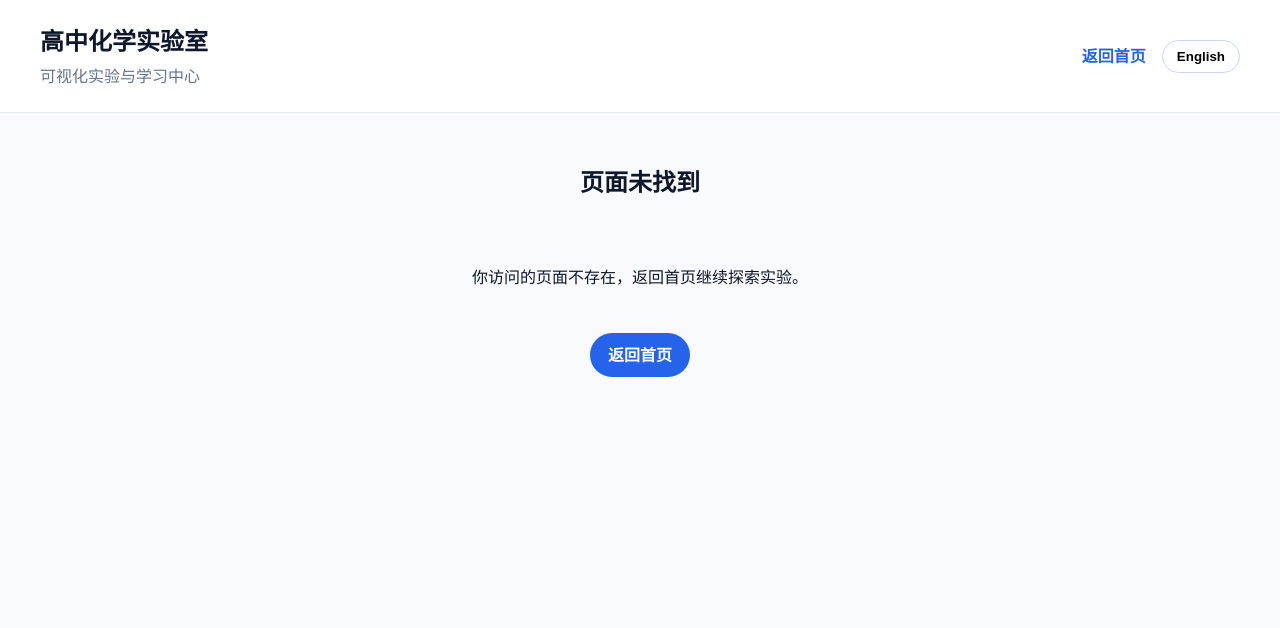
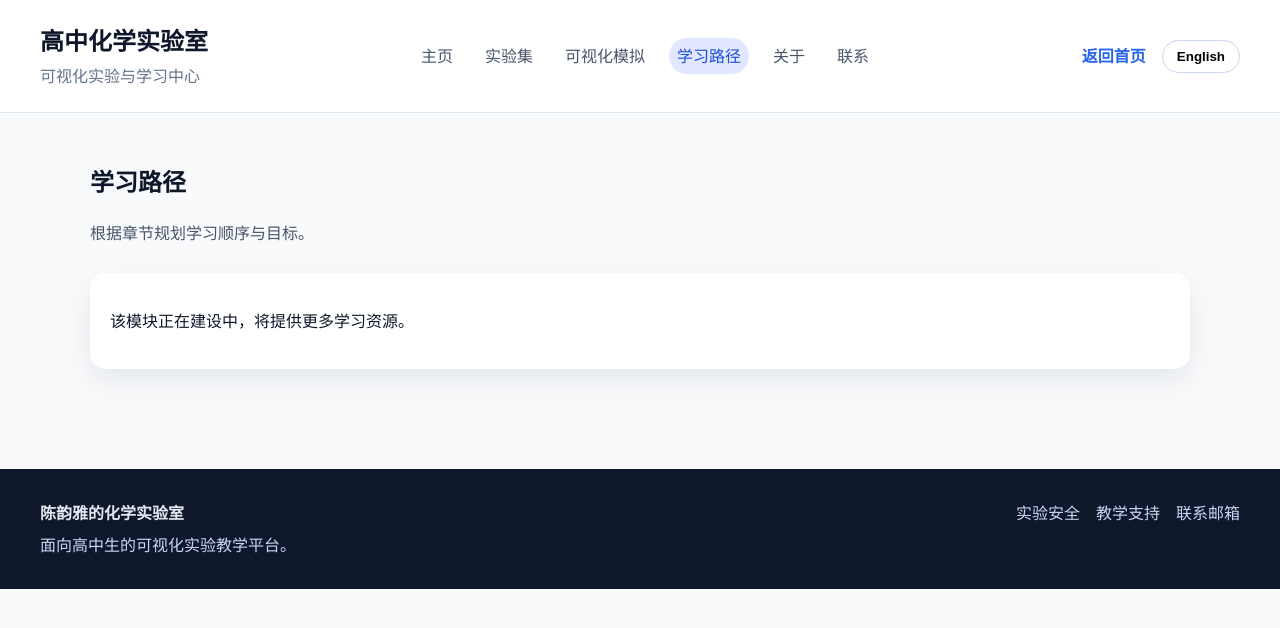
Before and after one commit to azusachin/yaya, a React (Vite) app: page /path in a window 1280 px wide. Shown: the top 628 px of the page. Built offline with nearby package versions, Linux system fonts and the light colour scheme.

Commit message:
Upgrade UI and navigation

```diff
--- a/index.html
+++ b/index.html
@@ -8,6 +8,13 @@
       name="description"
       content="高中化学实验室：可视化实验、步骤讲解与安全提示，支持中英文切换。"
     />
+    <meta property="og:title" content="陈韵雅的化学实验室" />
+    <meta
+      property="og:description"
+      content="高中化学实验室：可视化实验、步骤讲解与安全提示。"
+    />
+    <meta property="og:type" content="website" />
+    <meta property="og:locale" content="zh_CN" />
     <script type="application/ld+json">
       {
         "@context": "https://schema.org",
--- a/src/App.jsx
+++ b/src/App.jsx
@@ -3,13 +3,60 @@ import HomePage from "./components/HomePage.jsx";
 import ExperimentPage from "./components/ExperimentPage.jsx";
 import Layout from "./components/Layout.jsx";
 import NotFound from "./components/NotFound.jsx";
+import ExperimentsPage from "./components/ExperimentsPage.jsx";
+import PlaceholderPage from "./components/PlaceholderPage.jsx";
 
 const App = () => {
   return (
     <Routes>
       <Route path="/" element={<Layout />}>
         <Route index element={<HomePage />} />
+        <Route path="experiments" element={<ExperimentsPage />} />
         <Route path="experiments/:id" element={<ExperimentPage />} />
+        <Route
+          path="visuals"
+          element={
+            <PlaceholderPage
+              titleZh="可视化模拟"
+              titleEn="Visual Simulations"
+              descriptionZh="探索实验动态与分子模型。"
+              descriptionEn="Explore dynamic experiments and molecular models."
+            />
+          }
+        />
+        <Route
+          path="path"
+          element={
+            <PlaceholderPage
+              titleZh="学习路径"
+              titleEn="Learning Path"
+              descriptionZh="根据章节规划学习顺序与目标。"
+              descriptionEn="Plan study sequences and goals by unit."
+            />
+          }
+        />
+        <Route
+          path="about"
+          element={
+            <PlaceholderPage
+              titleZh="关于我们"
+              titleEn="About"
+              descriptionZh="了解实验室教学理念与团队。"
+              descriptionEn="Learn about our teaching vision and team."
+            />
+          }
+        />
+        <Route
+          path="contact"
+          element={
+            <PlaceholderPage
+              titleZh="联系"
+              titleEn="Contact"
+              descriptionZh="欢迎联系获取教学支持。"
+              descriptionEn="Reach out for teaching support."
+            />
+          }
+        />
         <Route path="*" element={<NotFound />} />
       </Route>
     </Routes>
--- /dev/null
+++ b/src/components/ExperimentsPage.jsx
@@ -0,0 +1,68 @@
+import { useMemo, useState } from "react";
+import { experiments } from "../data/experiments.js";
+import { useLanguage } from "./LanguageContext.jsx";
+import ExperimentCard from "./ExperimentCard.jsx";
+import SearchBar from "./SearchBar.jsx";
+import TagFilter from "./TagFilter.jsx";
+import Seo from "./Seo.jsx";
+
+const ExperimentsPage = () => {
+  const { language } = useLanguage();
+  const [query, setQuery] = useState("");
+  const [activeTag, setActiveTag] = useState("all");
+
+  const tags = useMemo(() => {
+    const allTags = new Set();
+    experiments.forEach((experiment) => {
+      experiment.tags.forEach((tag) => allTags.add(tag));
+    });
+    return ["all", ...Array.from(allTags)];
+  }, []);
+
+  const filtered = useMemo(() => {
+    const normalized = query.trim().toLowerCase();
+    return experiments.filter((experiment) => {
+      const matchesTag = activeTag === "all" || experiment.tags.includes(activeTag);
+      const text = `${experiment.title.zh} ${experiment.title.en} ${experiment.tags.join(" ")}`.toLowerCase();
+      const matchesQuery = !normalized || text.includes(normalized);
+      return matchesTag && matchesQuery;
+    });
+  }, [query, activeTag]);
+
+  return (
+    <section className="page">
+      <Seo
+        title={language === "zh" ? "实验集" : "Experiment Library"}
+        description={
+          language === "zh"
+            ? "高中化学实验集：按单元与标签快速检索。"
+            : "Experiment library with unit and tag filters."
+        }
+      />
+      <div className="page__header">
+        <div>
+          <h2>{language === "zh" ? "实验集" : "Experiment Library"}</h2>
+          <p>
+            {language === "zh"
+              ? "覆盖高一前三单元实验，支持搜索与标签筛选。"
+              : "Experiments for Units 1-3 with search and tag filters."}
+          </p>
+        </div>
+        <span className="badge">{filtered.length}</span>
+      </div>
+
+      <div className="filters">
+        <SearchBar value={query} onChange={setQuery} />
+        <TagFilter tags={tags} activeTag={activeTag} onSelect={setActiveTag} />
+      </div>
+
+      <div className="grid">
+        {filtered.map((experiment) => (
+          <ExperimentCard key={experiment.id} experiment={experiment} />
+        ))}
+      </div>
+    </section>
+  );
+};
+
+export default ExperimentsPage;
--- /dev/null
+++ b/src/components/Footer.jsx
@@ -0,0 +1,25 @@
+import { useLanguage } from "./LanguageContext.jsx";
+
+const Footer = () => {
+  const { language } = useLanguage();
+
+  return (
+    <footer className="footer">
+      <div>
+        <h4>{language === "zh" ? "陈韵雅的化学实验室" : "Yunya Chen's Chemistry Lab"}</h4>
+        <p>
+          {language === "zh"
+            ? "面向高中生的可视化实验教学平台。"
+            : "A visual lab platform for high school chemistry."}
+        </p>
+      </div>
+      <div className="footer__links">
+        <span>{language === "zh" ? "实验安全" : "Lab Safety"}</span>
+        <span>{language === "zh" ? "教学支持" : "Teaching Support"}</span>
+        <span>{language === "zh" ? "联系邮箱" : "Contact"}</span>
+      </div>
+    </footer>
+  );
+};
+
+export default Footer;
--- a/src/components/Header.jsx
+++ b/src/components/Header.jsx
@@ -1,4 +1,4 @@
-import { Link, useLocation } from "react-router-dom";
+import { Link, NavLink, useLocation } from "react-router-dom";
 import { useLanguage } from "./LanguageContext.jsx";
 import LanguageToggle from "./LanguageToggle.jsx";
 
@@ -11,6 +11,14 @@ const Header = () => {
     language === "zh"
       ? "可视化实验与学习中心"
       : "Visual Experiments & Learning Hub";
+  const navItems = [
+    { to: "/", zh: "主页", en: "Home" },
+    { to: "/experiments", zh: "实验集", en: "Experiments" },
+    { to: "/visuals", zh: "可视化模拟", en: "Visuals" },
+    { to: "/path", zh: "学习路径", en: "Learning Path" },
+    { to: "/about", zh: "关于", en: "About" },
+    { to: "/contact", zh: "联系", en: "Contact" }
+  ];
 
   return (
     <header className="header">
@@ -21,6 +29,17 @@ const Header = () => {
           </Link>
           <p className="subtitle">{subtitle}</p>
         </div>
+        <nav className="nav">
+          {navItems.map((item) => (
+            <NavLink
+              key={item.to}
+              to={item.to}
+              className={({ isActive }) => (isActive ? "nav__link nav__link--active" : "nav__link")}
+            >
+              {language === "zh" ? item.zh : item.en}
+            </NavLink>
+          ))}
+        </nav>
         <div className="header__actions">
           {location.pathname !== "/" && (
             <Link className="link" to="/">
--- a/src/components/HomePage.jsx
+++ b/src/components/HomePage.jsx
@@ -96,12 +96,12 @@ const HomePage = () => {
       </div>
 
       <div className="hero__actions">
-        <button className="button" type="button">
+        <a className="button" href="/experiments">
           {language === "zh" ? "开始学习" : "Start Learning"}
-        </button>
-        <button className="button button--ghost" type="button">
+        </a>
+        <a className="button button--ghost" href="/experiments">
           {language === "zh" ? "查看实验导航" : "View Experiments"}
-        </button>
+        </a>
       </div>
 
       <div className="banner">
--- a/src/components/Layout.jsx
+++ b/src/components/Layout.jsx
@@ -3,6 +3,7 @@ import { useMemo, useState } from "react";
 import LanguageContext from "./LanguageContext.jsx";
 import Header from "./Header.jsx";
 import LoadingOverlay from "./LoadingOverlay.jsx";
+import Footer from "./Footer.jsx";
 
 const Layout = () => {
   const [language, setLanguage] = useState("zh");
@@ -16,6 +17,7 @@ const Layout = () => {
         <main className="main">
           <Outlet />
         </main>
+        <Footer />
       </div>
     </LanguageContext.Provider>
   );
--- /dev/null
+++ b/src/components/PlaceholderPage.jsx
@@ -0,0 +1,25 @@
+import { useLanguage } from "./LanguageContext.jsx";
+
+const PlaceholderPage = ({ titleZh, titleEn, descriptionZh, descriptionEn }) => {
+  const { language } = useLanguage();
+
+  return (
+    <section className="page">
+      <div className="page__header">
+        <div>
+          <h2>{language === "zh" ? titleZh : titleEn}</h2>
+          <p>{language === "zh" ? descriptionZh : descriptionEn}</p>
+        </div>
+      </div>
+      <div className="card">
+        <p>
+          {language === "zh"
+            ? "该模块正在建设中，将提供更多学习资源。"
+            : "This module is in progress and will include more resources soon."}
+        </p>
+      </div>
+    </section>
+  );
+};
+
+export default PlaceholderPage;
--- a/src/components/VisualizationPanel.jsx
+++ b/src/components/VisualizationPanel.jsx
@@ -1,5 +1,5 @@
 import { useMemo, useState } from "react";
-import ExperimentVisual from "./ExperimentVisual.jsx";
+import VisualizerCanvas from "./VisualizerCanvas.jsx";
 import { useLanguage } from "./LanguageContext.jsx";
 
 const VisualizationPanel = ({ experiment }) => {
@@ -33,7 +33,7 @@ const VisualizationPanel = ({ experiment }) => {
 
   return (
     <div className="visual-panel">
-      <ExperimentVisual experimentId={experiment.id} language={language} />
+      <VisualizerCanvas experimentId={experiment.id} />
       <div className="visual-panel__controls">
         <div className="visual-panel__reagents">
           <h4>{language === "zh" ? "可拖放试剂" : "Draggable reagents"}</h4>
@@ -59,7 +59,7 @@ const VisualizationPanel = ({ experiment }) => {
               ))}
             </div>
           </div>
-          <button className="link button" type="button" onClick={reset}>
+          <button className="button" type="button" onClick={reset}>
             {language === "zh" ? "重置模拟" : "Reset"}
           </button>
         </div>
--- /dev/null
+++ b/src/components/VisualizerCanvas.jsx
@@ -0,0 +1,14 @@
+import { useLanguage } from "./LanguageContext.jsx";
+import ExperimentVisual from "./ExperimentVisual.jsx";
+
+const VisualizerCanvas = ({ experimentId }) => {
+  const { language } = useLanguage();
+
+  return (
+    <div className="visualizer">
+      <ExperimentVisual experimentId={experimentId} language={language} />
+    </div>
+  );
+};
+
+export default VisualizerCanvas;
--- a/src/styles.css
+++ b/src/styles.css
@@ -52,6 +52,26 @@ a {
   display: flex;
   align-items: center;
   gap: 16px;
+}
+
+.nav {
+  display: flex;
+  gap: 16px;
+  flex-wrap: wrap;
+}
+
+.nav__link {
+  font-weight: 500;
+  color: #475569;
+  padding: 6px 8px;
+  border-radius: 999px;
+  transition: background 0.2s ease, color 0.2s ease;
+}
+
+.nav__link--active,
+.nav__link:hover {
+  color: #1d4ed8;
+  background: #e0e7ff;
 }
 
 .link {
@@ -286,6 +306,26 @@ a {
   box-shadow: 0 12px 30px rgba(15, 23, 42, 0.08);
 }
 
+.page__header {
+  display: flex;
+  align-items: center;
+  justify-content: space-between;
+  gap: 16px;
+}
+
+.page__header p {
+  margin: 6px 0 0;
+  color: #475569;
+}
+
+.badge {
+  background: #e0e7ff;
+  color: #1d4ed8;
+  padding: 6px 12px;
+  border-radius: 999px;
+  font-weight: 700;
+}
+
 .card__header h3 {
   margin: 0 0 6px;
 }
@@ -366,6 +406,13 @@ a {
   padding: 12px;
   background: #f8fafc;
   cursor: pointer;
+}
+
+.visualizer {
+  border-radius: 16px;
+  background: #ffffff;
+  padding: 8px;
+  border: 1px solid #e2e8f0;
 }
 
 .visual-panel {
@@ -519,10 +566,50 @@ a {
   font-weight: 600;
 }
 
+.button:focus-visible,
+.nav__link:focus-visible,
+.reagent:focus-visible,
+.link:focus-visible {
+  outline: 3px solid rgba(37, 99, 235, 0.4);
+  outline-offset: 2px;
+}
+
+.footer {
+  margin-top: 40px;
+  padding: 32px 40px;
+  background: #0f172a;
+  color: #e2e8f0;
+  display: flex;
+  justify-content: space-between;
+  gap: 24px;
+  flex-wrap: wrap;
+}
+
+.footer h4 {
+  margin: 0 0 8px;
+}
+
+.footer p {
+  margin: 0;
+  color: #cbd5f5;
+}
+
+.footer__links {
+  display: flex;
+  gap: 16px;
+  flex-wrap: wrap;
+  color: #cbd5f5;
+}
+
 @media (max-width: 960px) {
   .header,
   .main {
     padding: 24px;
+  }
+
+  .header__content {
+    flex-direction: column;
+    align-items: flex-start;
   }
 
   .hero {
@@ -544,4 +631,13 @@ a {
   .feedback {
     grid-template-columns: 1fr;
   }
+
+  .page__header {
+    flex-direction: column;
+    align-items: flex-start;
+  }
+
+  .footer {
+    padding: 24px;
+  }
 }
```
Also changed, not shown: 1 other file (tests, documents, lock files or other folders).
